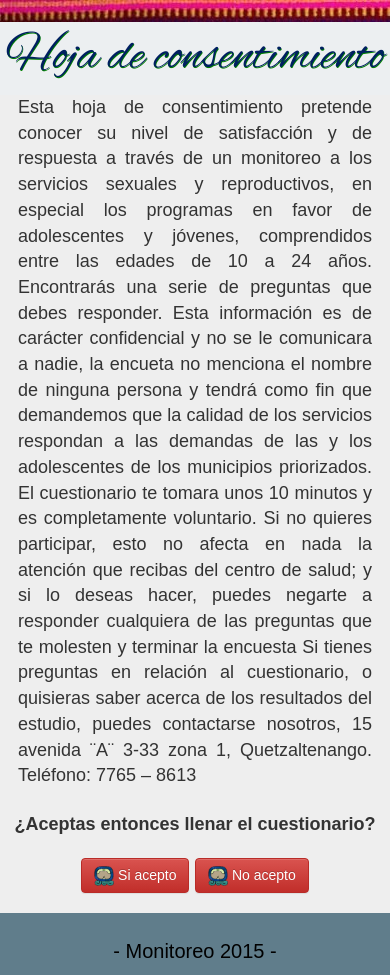
After one commit to marcobarrios/ProyectoMonitoreo, a PHP site: page /consentimiento.php?idiomas=1 in a window 390 px wide. The commit adds this page. Run offline with PHP 8.4, Linux system fonts and the light colour scheme.

Commit message:
se agrego la nueva hoja, de concentimientp

```diff
--- /dev/null
+++ b/consentimiento.php
@@ -0,0 +1,47 @@
+<!DOCTYPE html>
+<html>
+<head lang="en">
+    <meta charset="UTF-8">
+    <meta name="viewport" content="width=device-width, initial-scale=1, maximum-scale=1, user-scalable=no">
+    <title>Consentimiento</title>
+    <link href='http://fonts.googleapis.com/css?family=Alex+Brush' rel='stylesheet' type='text/css'>
+    <link rel="stylesheet" href="https://maxcdn.bootstrapcdn.com/bootstrap/3.3.2/css/bootstrap.min.css">
+    <link rel="stylesheet" href="https://maxcdn.bootstrapcdn.com/bootstrap/3.3.2/css/bootstrap-theme.min.css">
+    <link rel="stylesheet" href="styles/styles-portada.css">
+</head>
+<body>
+
+<header>
+    <h1>Hoja de consentimiento</h1>
+</header>
+
+<section id="box-condition">
+    <p id = "condition">Esta hoja de consentimiento pretende conocer su nivel de satisfacción y de respuesta a
+        través de un monitoreo a los servicios sexuales y reproductivos, en especial los programas
+        en favor de adolescentes y jóvenes, comprendidos entre las edades de 10 a 24 años.
+        Encontrarás una serie de preguntas que debes responder. Esta información es de carácter
+        confidencial y no se le comunicara a nadie, la encueta no menciona el nombre de ninguna
+        persona y tendrá como fin que demandemos que la calidad de los servicios respondan a
+        las demandas de las y los adolescentes de los municipios priorizados. El cuestionario te
+        tomara unos 10 minutos  y es completamente voluntario. Si  no quieres participar, esto no
+        afecta en nada la atención que recibas del centro de salud; y si lo deseas hacer, puedes
+        negarte a responder cualquiera de las preguntas que te molesten y terminar la encuesta
+        Si  tienes preguntas en relación al cuestionario, o quisieras  saber acerca de los resultados
+        del estudio, puedes contactarse nosotros, 15 avenida ¨A¨ 3-33 zona 1, Quetzaltenango.
+        Teléfono: 7765 – 8613
+        <span id="accept-condition">¿Aceptas entonces llenar el cuestionario?</span>
+    <p>
+    <div>
+        <a href="monitoreo.php?idiomas=<?php echo $_GET['idiomas'];?>" class = "btn btn-danger"><img src="images/maya2.png" width="20px" alt=""/> Si acepto</a>
+        <a href="index.php" class = "btn btn-danger"><img src="images/maya2.png" width="20px" alt=""/> No acepto</a>
+    </div>
+</section>
+<footer>
+    <div>
+        <img class = "img-footer" src="images/footer.png">
+    </div>
+    <span id = "s-footer">- Monitoreo 2015 -</span>
+</footer>
+
+</body>
+</html>
--- a/monitoreo.php
+++ b/monitoreo.php
@@ -3,7 +3,7 @@
 <html>
 <head lang="en">
     <meta charset="UTF-8">
-    <meta name = "viewport" content= "width=device-width, minimum-scale=1, maximum-scale=1"/>
+    <meta name="viewport" content="width=device-width, initial-scale=1, maximum-scale=1, user-scalable=no">
     <title>Instrumento de Monitoreo</title>
     <link rel = "stylesheet" href = "styles/normalize.css"/>
     <link rel="stylesheet" href="styles/styles.css">
@@ -491,7 +491,6 @@ elseif($idioma == "mam")
     include("audios/audios.php");
     var1($idioma);
 }
-
 ?>
 
 <script type="text/javascript" src="controllers/functions.js"></script>
--- a/styles/styles-portada.css
+++ b/styles/styles-portada.css
@@ -35,6 +35,7 @@ body
 {
 	font-family: arial;
 	font-size: 20px;
+	background: #eeeeee;
 }
 footer
 {
@@ -70,7 +71,7 @@ header a
 	color: white;
 	background: #ff4842;
 	border-radius: 10px;
-	margin: 2em 0.5em 0 0;
+	margin: 1em 0.5em 0 0;
 	position: absolute;
 	right: 0;
 	top: 0;
@@ -94,56 +95,65 @@ header a:hover
 	background: #efefef;
 	background-image: url("../images/fidiomas.jpg");
 }
-#idiomas a img{
+a img{
 	-webkit-transition: 1.1s;
 	-o-transition: 1.1s;
 	-moz-transition: 1.1s;
 }
-#idiomas a img:hover{
+a img:hover{
 	-webkit-transform:rotate(360deg);
 	-o-transform:rotate(360deg);
 	-moz-transform:rotate(360deg);
 	-ms-transform:rotate(360deg);
 }
 
-#facebook
-{
-	padding: 1.5em;
-	text-align: center;
+#img-cel{
+	width: 200px;
 	display: none;
 }
-#facebook a
-{
-	background: #133783;
-	border-radius: 4px;
-	color: white;
-	text-decoration: none;
-	padding: 1em;
-	font-family: arial, icomoon;
-}
+
 .img-footer
 {
 	width: 200px;
 	margin-top: 0.7em;
 	margin-bottom: -0.5em;
 }
+#s-footer{
+	display: none;
+}
 #box-img
 {
 	margin: 1em;
 }
 
+#condition{
+	text-align: justify;
+	padding: 0 3.5em 2.5em 3.5em;
+	position: relative;
+	font-size: 1.1em;
+}
+#accept-condition{
+	font-weight: bold;
+	position: absolute;
+	bottom: 0;
+	width: 100%;
+	left: 0;
+	text-align: center;
+}
+#box-condition div{
+	text-align: center;
+	margin: 1em;
+}
+
+@media screen and (max-width: 1130px) {
+	header a{
+		margin: 1px;
+		padding: 0;
+	}
+}
+
+
 @media screen and (max-width: 650px) {
-	header
-	{
-	background-image: url("../images/header.jpg");
-
-	}
-	header a
-	{
-		color: white;
-
-	}
-
 	#box-img
 	{
 		margin: 0;
@@ -152,9 +162,60 @@ header a:hover
 	header h1
 	{
 		font-size: 2.5em;
-		text-shadow: 0.5px 0.5px 0.5px green;
 	}
 	#idiomas a{
 		margin: 5px;
 	}
+	#condition{
+		text-align: justify;
+		padding: 0 2.5em 2.5em 2.5em;
+		position: relative;
+		font-size: 0.9em;
+	}
 }
+
+@media screen and (max-width: 450px) {
+	header a{
+		position: relative;
+		width: 90%;
+	}
+	#btn-login{
+		text-align: center;
+		margin: 0 0 10px 0;
+	}
+	#img-cel{
+		display: block;
+		margin: 0 auto;
+	}
+	#img-cel figure div span{
+		color: #263238;
+		font-size: 0.7em;
+		border-bottom: solid #263238;
+		display: inline-block;
+		width: 100%;
+	}
+	#img-cel figure{
+		position: relative;
+		margin: 1em;
+
+	}
+	#img-cel figure img{
+		width: 150px;
+	}
+	#img-cel figure div{
+		text-align: center;
+	}
+	.img-footer{
+		display: none;
+	}
+	#s-footer{
+		display: block;
+		color: #000000;
+	}
+	#condition{
+		text-align: justify;
+		padding: 0 1em 2.7em 1em;
+		position: relative;
+		font-size: 0.9em;
+	}
+}
```
Also changed, not shown: consentimiento.html (deleted, +0 -30 lines), index.php (+28 -7 lines), images/fidiomas.jpg, images/hivos.png (added), images/idei.png (added), images/parlamento.png (added).
